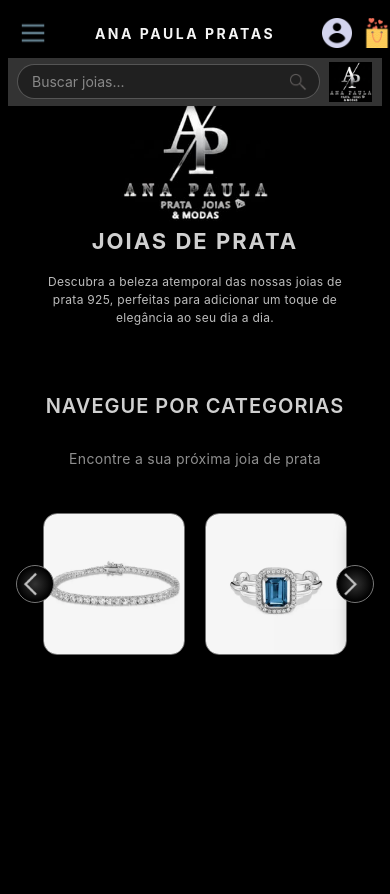
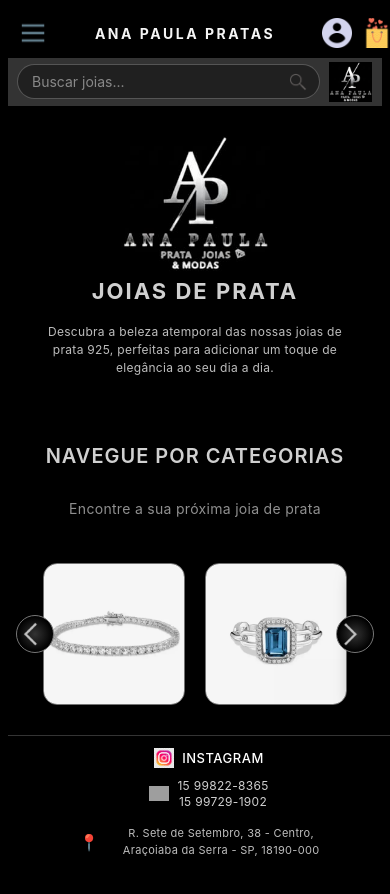
Before and after one commit to GilAlvesOliveira/ana-paula-prata-react, a Next.js app: page / in a window 390 px wide. Shown: the top 894 px of the page. Built offline with nearby package versions, Linux system fonts and the light colour scheme; grey boxes are pictures that could not be loaded.

Commit message:
Feat: Criando o Footer

```diff
--- /dev/null
+++ b/components/Footer.js
@@ -0,0 +1,61 @@
+import React from 'react';
+import styles from './Footer.module.css';
+
+const Footer = () => {
+  return (
+    <footer className={styles.footer}>
+
+      {/* Instagram */}
+      <a
+        href="https://www.instagram.com/seuinstagram" // Troque pelo correto
+        target="_blank"
+        rel="noopener noreferrer"
+        className={styles.row}
+      >
+        <img
+          src="/imagens/instagramLogo.jpg"
+          alt="Instagram"
+          className={styles.icon}
+        />
+        <span className={styles.label}>Instagram</span>
+      </a>
+
+      {/* WhatsApp */}
+      <div className={styles.row}>
+        <img
+          src="/imagens/whatsappLogo.png"
+          alt="WhatsApp"
+          className={styles.icon}
+        />
+
+        <div className={styles.whatsappNumbers}>
+          <a
+            href="https://wa.me/5515998228365"
+            target="_blank"
+            rel="noopener noreferrer"
+            className={styles.whatsappLink}
+          >
+            15 99822-8365
+          </a>
+          <a
+            href="https://wa.me/5515997291902"
+            target="_blank"
+            rel="noopener noreferrer"
+            className={styles.whatsappLink}
+          >
+            15 99729-1902
+          </a>
+        </div>
+      </div>
+
+      {/* Endereço */}
+      <div className={styles.address}>
+        <span className={styles.pin}>📍</span>
+        R. Sete de Setembro, 38 - Centro, Araçoiaba da Serra - SP, 18190-000
+      </div>
+
+    </footer>
+  );
+};
+
+export default Footer;
--- /dev/null
+++ b/components/Footer.module.css
@@ -0,0 +1,127 @@
+/* FOOTER CENTRALIZADO */
+.footer {
+  width: 100%;
+  background-color: #000;
+  color: #f5f5f5;
+  padding: 22px 20px;
+  display: flex;
+  flex-direction: column;
+  align-items: center;
+  gap: 18px;
+  text-align: center;
+  border-top: 1px solid rgba(150, 150, 150, 0.35);
+}
+
+/* Linha com ícone + texto */
+.row {
+  display: flex;
+  align-items: center;
+  justify-content: center;
+  gap: 8px;
+  text-decoration: none;
+}
+
+/* Ícones */
+.icon {
+  width: 26px;
+  height: 26px;
+  object-fit: contain;
+}
+
+/* Texto Instagram */
+.label {
+  font-size: 15px;
+  font-weight: 500;
+  letter-spacing: 0.7px;
+  color: #fff;
+  text-transform: uppercase;
+}
+
+/* Números WhatsApp */
+.whatsappNumbers {
+  display: flex;
+  flex-direction: column;
+  gap: 2px;
+  align-items: center;
+}
+
+.whatsappLink {
+  color: #d0d0d0;
+  font-size: 14px;
+  text-decoration: none;
+  transition: color 0.15s ease;
+}
+
+.whatsappLink:hover {
+  color: #fff;
+}
+
+/* Endereço */
+.address {
+  margin-top: 6px;
+  font-size: 13px;
+  line-height: 1.5;
+  color: #bdbdbd;
+  max-width: 300px;
+  display: flex;
+  align-items: center;
+  justify-content: center;
+  gap: 6px;
+}
+
+.pin {
+  font-size: 18px;
+}
+
+/* ============================
+   MOBILE — FOOTER MUITO MENOR
+   ============================ */
+@media (max-width: 768px) {
+
+  .footer {
+    padding: 12px 14px;
+    gap: 10px;
+    margin-top: 30px;     /* <<< AQUI RESOLVE */
+  }
+
+  .icon {
+    width: 20px;
+    height: 20px;
+  }
+
+  .label {
+    font-size: 13px;
+    letter-spacing: 0.5px;
+  }
+
+  .whatsappLink {
+    font-size: 12px;
+  }
+
+  .whatsappNumbers {
+    gap: 1px;
+  }
+
+  .address {
+    font-size: 11px;
+    max-width: 260px;
+    gap: 4px;
+  }
+
+  .pin {
+    font-size: 16px;
+  }
+}
+
+/* ============================
+   DESKTOP (NÃO MUDOU NADA)
+   ============================ */
+@media (min-width: 769px) {
+  .footer {
+    padding: 26px 40px;
+  }
+
+  .address {
+    max-width: 420px;
+  }
+}
--- a/pages/index.js
+++ b/pages/index.js
@@ -1,5 +1,6 @@
 import React, { useState } from 'react';
 import Header from '../components/Header';
+import Footer from '../components/Footer';
 import styles from '../styles/Home.module.css';
 
 const Home = () => {
@@ -10,25 +11,45 @@
     '/imagens/pingentes.webp',
   ];
 
-  const [currentIndex, setCurrentIndex] = useState(0);
-
-  // Monta pares: [1,2], [2,3], [3,4], [4,1]
+  // Pares: [1,2], [2,3], [3,4], [4,1]
   const pairs = images.map((_, index) => ({
     id: index,
     left: images[index],
     right: images[(index + 1) % images.length],
   }));
 
-  const moveLeft = () => {
-    setCurrentIndex((prevIndex) =>
-      prevIndex === 0 ? pairs.length - 1 : prevIndex - 1
-    );
+  // Array estendido para carrossel infinito: [último, ...pares, primeiro]
+  const extendedPairs = [
+    pairs[pairs.length - 1],
+    ...pairs,
+    pairs[0],
+  ];
+
+  // Começa no índice 1 (primeiro slide "real")
+  const [currentIndex, setCurrentIndex] = useState(1);
+  const [isTransitionEnabled, setIsTransitionEnabled] = useState(true);
+
+  const moveRight = () => {
+    setIsTransitionEnabled(true);
+    setCurrentIndex((prevIndex) => prevIndex + 1);
   };
 
-  const moveRight = () => {
-    setCurrentIndex((prevIndex) =>
-      prevIndex === pairs.length - 1 ? 0 : prevIndex + 1
-    );
+  const moveLeft = () => {
+    setIsTransitionEnabled(true);
+    setCurrentIndex((prevIndex) => prevIndex - 1);
+  };
+
+  const handleTransitionEnd = () => {
+    // Se chegar no clone do primeiro (última posição), volta silenciosamente pro primeiro real
+    if (currentIndex === extendedPairs.length - 1) {
+      setIsTransitionEnabled(false);
+      setCurrentIndex(1);
+    }
+    // Se chegar no clone do último (posição 0), volta silenciosamente pro último real
+    if (currentIndex === 0) {
+      setIsTransitionEnabled(false);
+      setCurrentIndex(extendedPairs.length - 2);
+    }
   };
 
   return (
@@ -76,10 +97,14 @@
           <div className={styles.carouselWindow}>
             <div
               className={styles.carouselTrack}
-              style={{ transform: `translateX(-${currentIndex * 100}%)` }}
+              style={{
+                transform: `translateX(-${currentIndex * 100}%)`,
+                transition: isTransitionEnabled ? 'transform 0.45s ease-out' : 'none',
+              }}
+              onTransitionEnd={handleTransitionEnd}
             >
-              {pairs.map((pair) => (
-                <div className={styles.slide} key={pair.id}>
+              {extendedPairs.map((pair, index) => (
+                <div className={styles.slide} key={`${pair.id}-${index}`}>
                   <div className={styles.slideImageWrapper}>
                     <img
                       src={pair.left}
@@ -122,7 +147,8 @@
         </div>
       </div>
 
-      <div className={styles.blackBackground}></div>
+      {/* FOOTER */}
+      <Footer />
     </div>
   );
 };
--- a/styles/Home.module.css
+++ b/styles/Home.module.css
@@ -21,7 +21,7 @@
   justify-content: center;
   align-items: center;
   width: 100%;
-  margin-top: -30px;
+  margin-top: -30px; /* posição ideal no DESKTOP */
   padding: 0;
 }
 
@@ -107,10 +107,9 @@
   max-width: 320px;
 }
 
-/* Faixa animada */
+/* Faixa (animação controlada via inline style no componente) */
 .carouselTrack {
   display: flex;
-  transition: transform 0.45s ease-out;
 }
 
 /* Cada slide ocupa 100% da largura da janela */
@@ -207,7 +206,12 @@
 
 @media (max-width: 768px) {
   .diamante {
-    width: 150px;
+    width: 150px; /* mobile menor */
+  }
+
+  /* No mobile o logo vai MAIS PARA BAIXO */
+  .diamanteContainer {
+    margin-top: 20px; /* sobrescreve o -30px do desktop */
   }
 
   .title {
```
